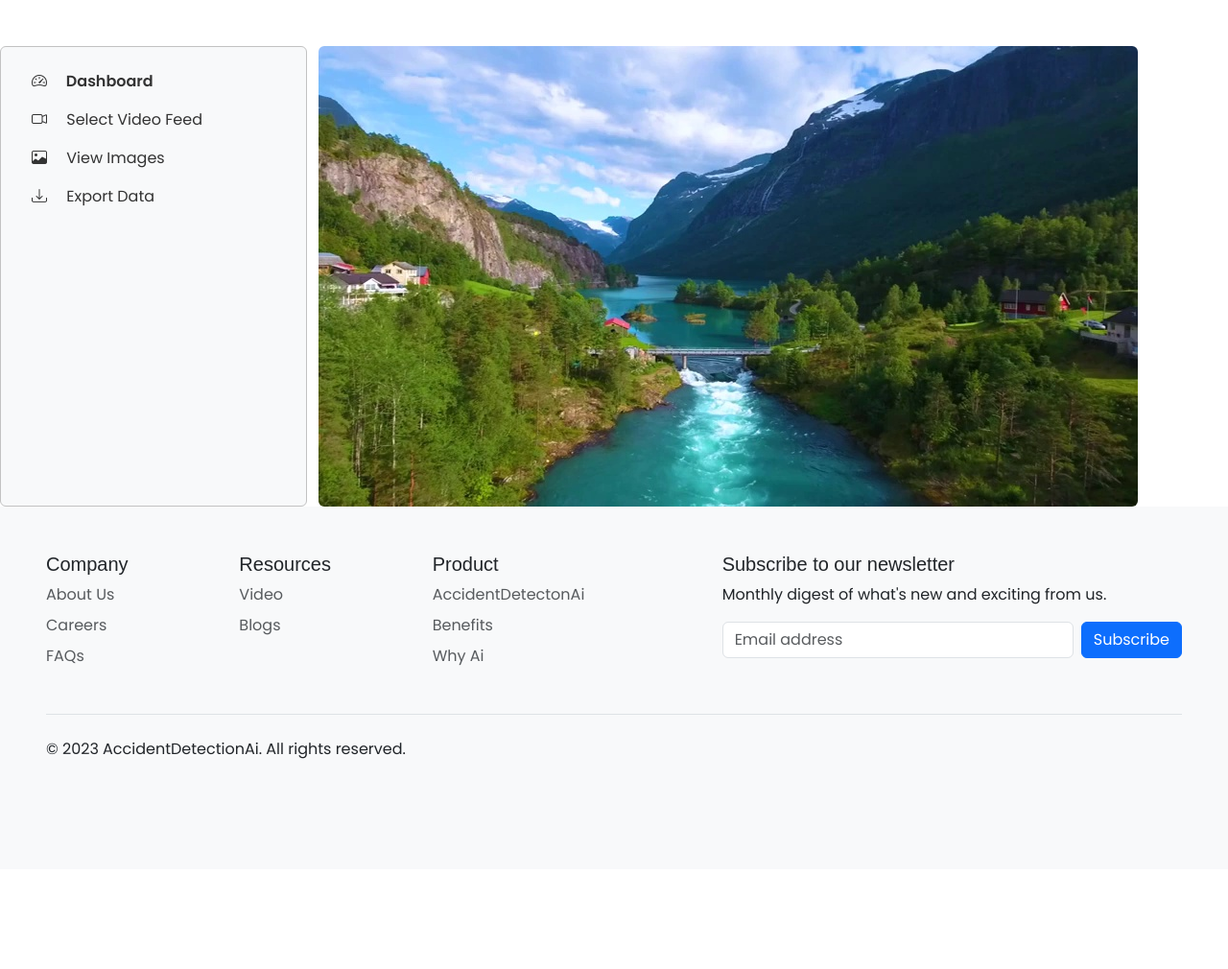
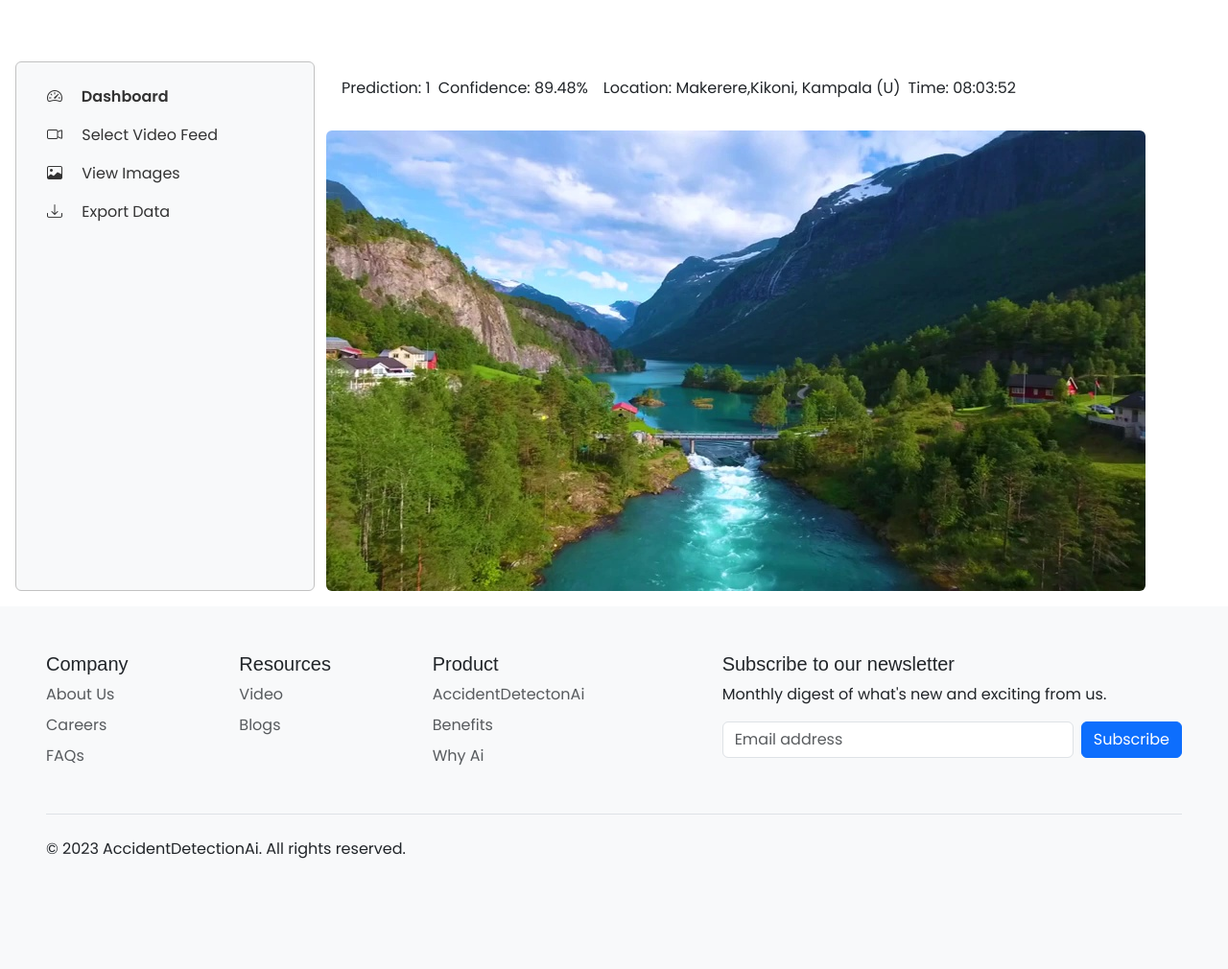
Before and after one commit to dataideaorg/Accident-Detection, a Django app: page /view_single/321 in a window 1280 px wide. Shown: the part 88-1098 px from the top of the page at 96% size. Before the commit the page ends 879 px from the top, so only its background shows below. Run offline with Django 4.2, Linux system fonts and the light colour scheme; data comes from the database, SQL or seed files in the repository; some libraries are stand-ins or nearby versions; some web fonts are replaced.

Commit message:
corrected video feed to point to video and added details to single image view

```diff
--- a/accidentdetection/templates/accidentdetection/base.html
+++ b/accidentdetection/templates/accidentdetection/base.html
@@ -43,7 +43,7 @@
     />
     <link href="{% static 'css/aos/aos.css" rel="stylesheet' %}" />
 
-    <title>DC plant disease predcitor</title>
+    <title>AccidentDetectionAi</title>
     <style>
       .login input {
         padding: 0.75em;
--- a/detector/templates/detector/select_video.html
+++ b/detector/templates/detector/select_video.html
@@ -40,15 +40,15 @@
           <label for="video_url">Select a video URL to process:</label>
           <select class="form-control mb-3" id="video_url" name="video_url">
             <option value="">-- Select a video URL --</option>
-            <option value="https://example.com/video1.mp4">
+            <option value="compilation.mp4">
               https://example.com/video1.mp4
             </option>
-            <option value="https://example.com/video2.mp4">
+            <!-- <option value="https://example.com/video2.mp4">
               https://example.com/video2.mp4
             </option>
             <option value="https://example.com/video3.mp4">
               https://example.com/video3.mp4
-            </option>
+            </option> -->
           </select>
         </div>
         <button type="submit" class="btn btn-primary text-center mb-3">
--- a/detector/templates/detector/view_single.html
+++ b/detector/templates/detector/view_single.html
@@ -2,7 +2,7 @@
 {% load static %}
 {% block content%}
 <div class="container-fluid">
-    <div class="row p-3s">
+    <div class="row p-3">
     <div class="col-md-3 bg-light sidebar rounded p-3">
         <ul class="nav flex-column">
           <li class="nav-item">
@@ -28,7 +28,13 @@
         </ul>
       </div>
     <div class="col-md-9 main">
-        <div>
+        <div class="">
+            <div class="d-flex details p-3">
+              <p class="">Prediction: {{prediction.prediction}}</p>
+              <p class="px-2">Confidence: {{prediction.confidence}}%</p>
+              <p class="px-2">Location: {{prediction.location}}</p>
+              <p class="">Time: {{prediction.time}}</p>
+            </div>
             <img
                 src="/media/images/frames/{{ prediction.image }}"
                 alt="{{ prediction.image }}"
--- a/detector/views.py
+++ b/detector/views.py
@@ -14,8 +14,8 @@ from django.contrib.auth.decorators import login_required
 BASE_DIR = pathlib.Path(__file__).resolve().parent.parent
 
 model_api = "http://127.0.0.1:8081/classifier/"
-video_name = 'compilation.mp4'
-video_url = os.path.join(settings.STATIC_ROOT, 'videos', video_name)
+# video_name = 'compilation.mp4'
+# video_url = os.path.join(settings.STATIC_ROOT, 'videos', video_name)
 
 def save_prediction(response, location, date_time, frame_count):
    prediction_object = Prediction(
@@ -36,7 +36,7 @@ def process_video(request):
     if request.method == 'POST':
       video_url = request.POST.get('video_url')
       print(colored(0, 0, 256, f'{video_url  }'))
-      video_path = os.path.join(settings.STATIC_ROOT,'videos', 'compilation.mp4')
+      video_path = os.path.join(settings.STATIC_ROOT,'videos', video_url)
       output_dir = os.path.join(settings.MEDIA_ROOT, 'images', 'frames')
       prediction_dir = os.path.join(settings.MEDIA_ROOT, 'images', 'predictions')
 
```
